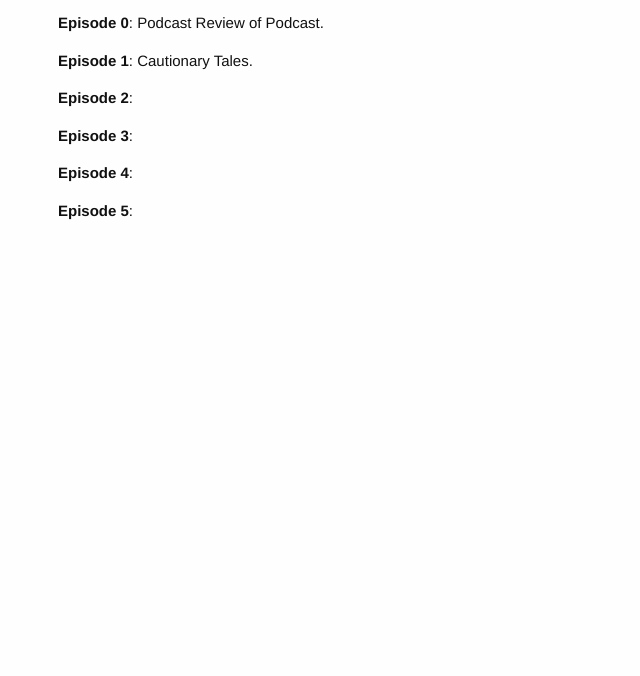
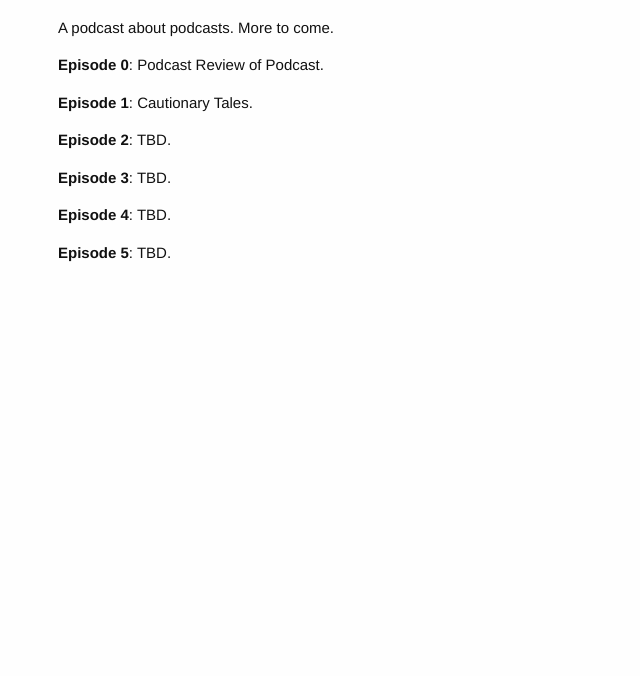
Before and after one commit to lpr-podcast/lpr-podcast.github.io, a plain HTML site: page index.html in a window 1280 px wide. Shown: the part 124-800 px from the top of the page, without its empty margins (282-922 px from the left). Drawn offline with Linux system fonts and the light colour scheme.

Commit message:
more_margin

```diff
--- a/index.html
+++ b/index.html
@@ -18,16 +18,16 @@
 			  <li class="inactive"><a href="../contact.html">Contact</a></li>
 			</ul>
 		</div> -->
-		<div id="header" class="c_minor"><a href="/projects/lpr.html">London Podcast Review</a></div>
+		<div id="header" class="c_minor more_top_margin"><a href="#">London Podcast Review</a></div>
 		<!---<img src="../imgs/lpr.jpg" alt="" class="c_minor">--->
-		<p>A podcast about podcasts.</p>
+		<p>A podcast about podcasts. More to come.</p>
 
 		<p><b>Episode 0</b>: Podcast Review of Podcast.</p>
 		<p><b>Episode 1</b>: Cautionary Tales.</p>
-		<p><b>Episode 2</b>: </p>
-		<p><b>Episode 3</b>: </p>
-		<p><b>Episode 4</b>: </p>
-		<p><b>Episode 5</b>: </p>
+		<p><b>Episode 2</b>: TBD.</p>
+		<p><b>Episode 3</b>: TBD.</p>
+		<p><b>Episode 4</b>: TBD.</p>
+		<p><b>Episode 5</b>: TBD.</p>
 
 		<div id="footer"></div>
 	</div>
```
